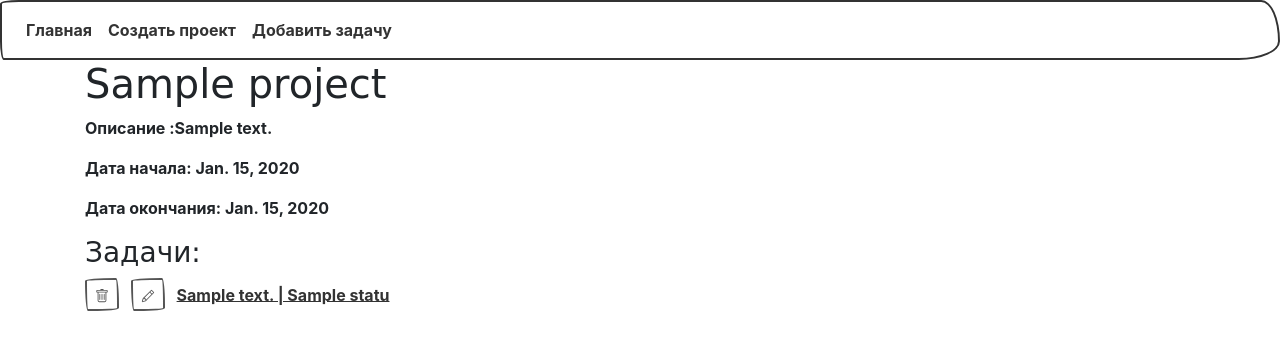
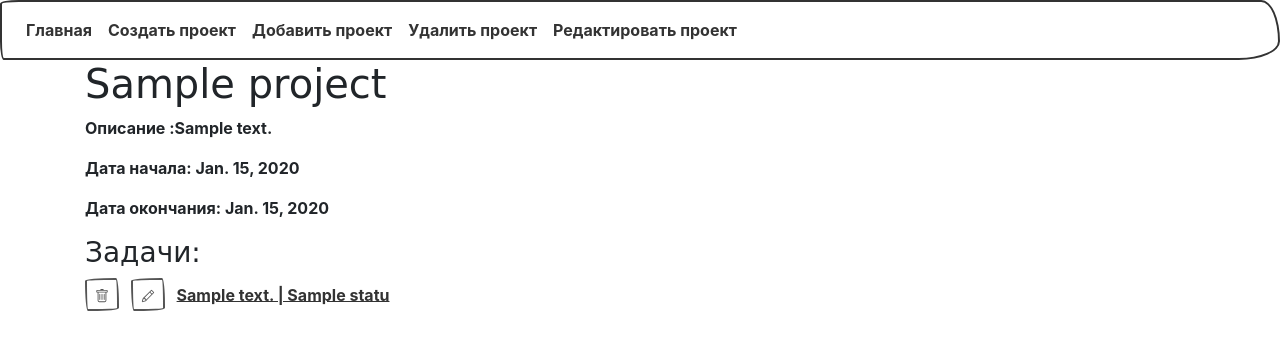
Before and after one commit to jomagsm/new_task_list, a Django app: page /view/1/ in a window 1280 px wide. Shown: the top 350 px of the page. Run offline with Django 3.2, Linux system fonts and the light colour scheme; tables that the repository leaves empty hold one stand-in row (values such as "Sample post"); parts of the project's set-up code (start-up, migrations or seed data) failed here and were passed over; some libraries are stand-ins or nearby versions; some web fonts are replaced.

Commit message:
Сделал бонус

```diff
--- a/source/webapp/templates/project/update.html
+++ b/source/webapp/templates/project/update.html
@@ -17,6 +17,11 @@
 {% extends 'base.html' %}
 
 {% block title %}Update{% endblock %}
+{% block menu %}
+    <li class="nav-item active">
+                <a class="nav-link" href="{% url 'view' project.pk %}">Отмена <span class="sr-only">(current)</span></a>
+              </li>
+{% endblock %}
 {% block content %}
 <div class="col-6">
 <form action="{% url 'update_project' project.pk %}" method="POST">
--- a/source/webapp/templates/project/view.html
+++ b/source/webapp/templates/project/view.html
@@ -4,14 +4,13 @@
 
 {% block menu %}
     <li class="nav-item active">
-        <a class="nav-link" href="{% url 'add_task' project.pk %}">Добавить задачу <span class="sr-only">(current)</span></a>
-        {#        <a class="nav-link" href="{% url 'article_new' %}">Добавить задачу <span class="sr-only">(current)</span></a>#}
-        {#      </li>#}
-        {#    <li class="nav-item active">#}
-        {#        <a class="nav-link" href="{% url 'delete' article.pk %}">Удалить задачу <span class="sr-only">(current)</span></a>#}
-        {#      </li>#}
-        {#    <li class="nav-item active">#}
-        {#        <a class="nav-link" href="{% url 'edit' article.pk %}">Редактировать задачу <span class="sr-only">(current)</span></a>#}
+        <a class="nav-link" href="{% url 'add_task' project.pk %}">Добавить проект <span class="sr-only">(current)</span></a>
+      </li>
+            <li class="nav-item active">
+                <a class="nav-link" href="{% url 'delete_project' project.pk %}">Удалить проект <span class="sr-only">(current)</span></a>
+              </li>
+            <li class="nav-item active">
+                <a class="nav-link" href="{% url 'update_project' project.pk %}">Редактировать проект <span class="sr-only">(current)</span></a>
     </li>
 {% endblock %}
 {% block content %}
--- a/source/webapp/templates/task/delete.html
+++ b/source/webapp/templates/task/delete.html
@@ -6,7 +6,7 @@
     <form method="POST" action="{% url "delete_task" task.pk %}" class="text-center">
         {% csrf_token %}
         <p><input class=" btn btn-outline-dark btn-sm mb-1 mr-2" type="submit" value="Confirm">
-        <a class=" btn btn-outline-dark btn-sm mb-1 mr-2" href=" {% url 'view' task.pk %}" role="button">Cancel
+        <a class=" btn btn-outline-dark btn-sm mb-1 mr-2" href=" {% url 'view_task' task.pk %}" role="button">Cancel
         </a></p>
 {#            <p><a href="{% url "find" article.pk %}">Cancel</a></p>#}
     </form>
--- a/source/webapp/views/project_view.py
+++ b/source/webapp/views/project_view.py
@@ -61,7 +61,7 @@ class ProjectView(DetailView):
         return context
 
     def paginate_tasks(self, project):
-        tasks = project.project.all()
+        tasks = project.project.all().filter(is_deleted=False)
         if tasks.count() > 0:
             paginator = Paginator(tasks, self.paginate_by, orphans=self.paginate_orphans)
             page_number = self.request.GET.get('page', 1)
```
Also changed, not shown: source/webapp/views/task_view.py (+7 -3 lines).
